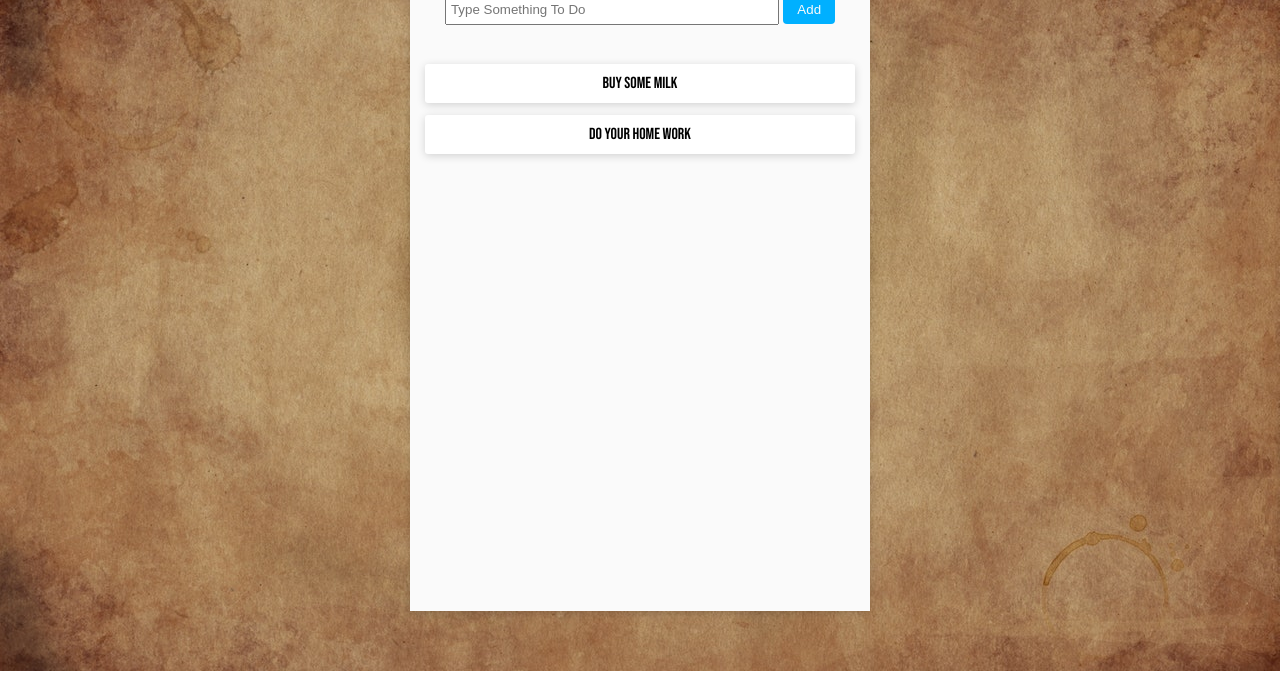
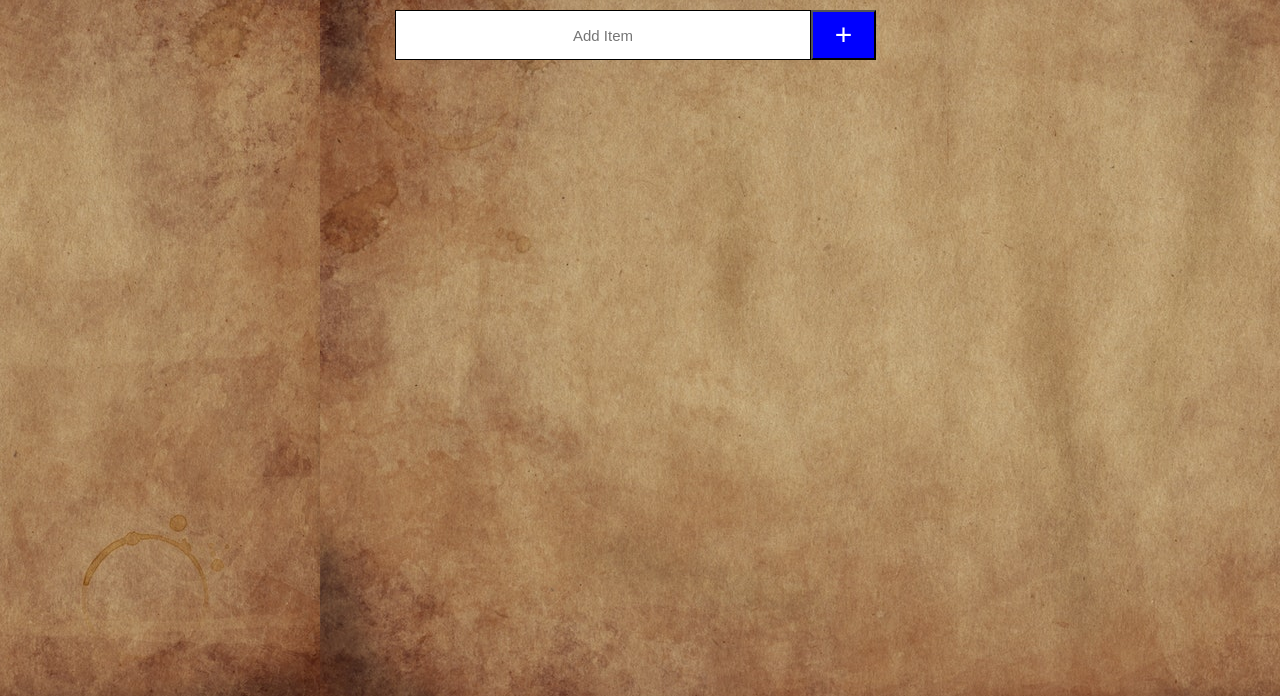
Before and after one commit to yesi2023/fsw-110, a plain HTML site: page week7/capstone_project_Todo_list/index.html in a window 1280 px wide. Shown: the part 129-825 px from the top of the page. Before the commit the page ends 800 px from the top, so only its background shows below. Drawn offline with Linux system fonts and the light colour scheme.

Commit message:
updated capstone

```diff
--- a/week7/capstone_project_Todo_list/index.html
+++ b/week7/capstone_project_Todo_list/index.html
@@ -1,34 +1,23 @@
 <!DOCTYPE html>
 <html lang="en">
 <head>
-    <meta charset="UTF-8" />
-    <meta http-equiv="X-UA-Compatible" content="IE=edge" />
-    <meta name="viewport" content="width=device-width, initial-scale=1.0" />
-    <link rel="preconnect" href="https://fonts.googleapis.com" />
-    <link rel="preconnect" href="https://fonts.gstatic.com" crossorigin />
-    <link
-      href="https://fonts.googleapis.com/css2?family=Bebas+Neue&display=swap"
-      rel="stylesheet"
-    />
-    <link rel="stylesheet" href="style.css" />
-    <title>To-Do List</title>
+    <meta charset="UTF-8">
+    <meta http-equiv="X-UA-Compatible" content="IE=edge">
+    <meta name="viewport" content="width=device-width, initial-scale=1.0">
+    <title>Capstone To-Do-List</title>
+    <link rel="stylesheet" href="style.css">
 </head>
 <body>
-    <div class="container">
+<form action="#">
+<div class="box">
+          <p>Type Something To Do</p>
           <h1>To-Do List</h1>
-
-      <div class="add-elements">
-        <input id="add" type="text" placeholder="Type Something To Do" />
-        <button id="btn">Add</button>
+<div>
+<div class="container" >
+    <input id="inputField" type="text" placeholder="Add Item"><button id="addToDo">+</button>
+ <div id="main">
 </div>
-
-      <div class="element-list">
-        <ul id="list">
-          <li>buy some milk</li>
-          <li>do your home work</li>
-        </ul>
-      </div>
-    </div>
-    <script src="index.js"></script>
+</form>
+<script src="index.js" > </script>
 </body>
 </html>
--- a/week7/capstone_project_Todo_list/index.js
+++ b/week7/capstone_project_Todo_list/index.js
@@ -1,24 +1,24 @@
-const input = document.querySelector("#add");
-const btn = document.querySelector("#btn");
-const list = document.querySelector("#list");
-var el = document.getElementsByTagName("li");
+let addToDoButton = document.getElementById("addToDo");
+let main = document.getElementById("main");
+let inputField = document.getElementById("inputField");
 
-// this function will allow us to add elements when we click the button
-btn.onclick = function () {
-  var txt = input.value;
-  if (txt == "") {
-    alert("you must write something");
-  } else {
-    li = document.createElement("li");
-    li.innerHTML = txt;
-    list.insertBefore(li, list.childNodes[0]);
-    input.value = "";
-  }
-};
+addToDoButton.addEventListener("click", function () {
+  var toDoContainer = document.createElement("div");
+  toDoContainer.classList.add("row");
+  var newItem = document.createElement("div");
+  newItem.classList.add("column");
 
-//this function will allow us to check the clicked elements
-list.onclick = function (ev) {
-  if (ev.target.tagName == "LI") {
-    ev.target.classList.toggle("checked");
-  }
-};
+  var remButton = document.createElement("button");
+
+  newItem.innerText = inputField.value;
+
+  remButton.innerText = "delete";
+  toDoContainer.appendChild(newItem);
+  toDoContainer.appendChild(remButton);
+  main.appendChild(toDoContainer);
+  inputField.value = "";
+
+  remButton.addEventListener("click", function (e) {
+    main.removeChild(toDoContainer);
+  });
+});
--- a/week7/capstone_project_Todo_list/style.css
+++ b/week7/capstone_project_Todo_list/style.css
@@ -1,70 +1,77 @@
-* {
-  margin: 0;
-  padding: 0;
-  outline: 0;
-}
+html,
 body {
-  background-image: url("/img/abstract.jpg");
-  min-height: 100vh;
+  width: 50%;
+  margin: 0 auto;
+  font-family: monospace;
+  box-sizing: border-box;
+  background-image: url("img/abstract.jpg");
 }
 
 .container {
-  position: absolute;
-  left: 50%;
-  top: 50%;
-  transform: translate(-50%, -50%);
-  background-color: #fafafa;
-  box-shadow: 0 2px 8px rgba(0, 0, 0, 0.16);
-  width: 460px;
-  height: 680px;
-  text-align: center;
-  font-family: "Nunito", sans-serif;
+  width: 775px;
+  padding: 5px;
 }
-h1 {
-  margin: 12px 0;
-  font-family: "Bebas Neue", cursive;
-}
-.add-elements {
-  margin: 12px 0;
-}
-input {
-  padding: 6px 4px;
-  width: 70%;
-}
-button {
-  padding: 7px 14px;
-  background-color: #00b0ff;
-  border: none;
-  border-radius: 4px;
-  color: #fafafa;
+.column {
+  float: left;
+  width: 50%;
+  margin-top: 5px;
+  font-size: 25px;
+  margin-left: 20px;
+  display: flex;
+  flex-direction: row;
 }
 
-.element-list {
-  height: 550px;
-  overflow-y: scroll;
-  font-family: "Bebas Neue", cursive;
-}
-ul {
-  padding: 15px;
-}
-li {
-  list-style: none;
-  padding: 10px 5px;
-  background-color: #fff;
-  margin: 12px 0;
-  box-shadow: 0 2px 8px rgba(0, 0, 0, 0.16);
-  border-radius: 3px;
-  transition: 0.4s;
-}
-button:hover {
-  background-color: #1565c0;
+.row:after {
+  content: "";
+  display: table;
+  clear: both;
 }
 
-li:hover {
-  background-color: #e0e0e0;
+#main {
+  margin-top: 10px;
 }
 
-.checked {
-  text-decoration: line-through;
-  background-color: #e0e0e0;
+button {
+  font-size: 20px;
 }
+
+p,
+h1 {
+  font-size: 32px;
+  color: darkred;
+  text-align: center;
+}
+
+p {
+  color: darkred;
+}
+
+.box {
+  height: 850px;
+  width: 500px;
+  top: 50%;
+  left: 50%;
+  transform: translate(-50%, -50%);
+  position: absolute;
+}
+
+#inputField {
+  width: 410px;
+  height: 46px;
+  border: 1px solid black;
+  outline: none;
+  font-size: 15px;
+  vertical-align: middle;
+  text-align: center;
+}
+
+#addToDo {
+  height: 50px;
+  width: 65px;
+  background-color: blue;
+
+  font-size: 30px;
+  vertical-align: middle;
+  cursor: pointer;
+  color: white;
+}
```
Lines whose indentation alone changed are shown as unchanged.
